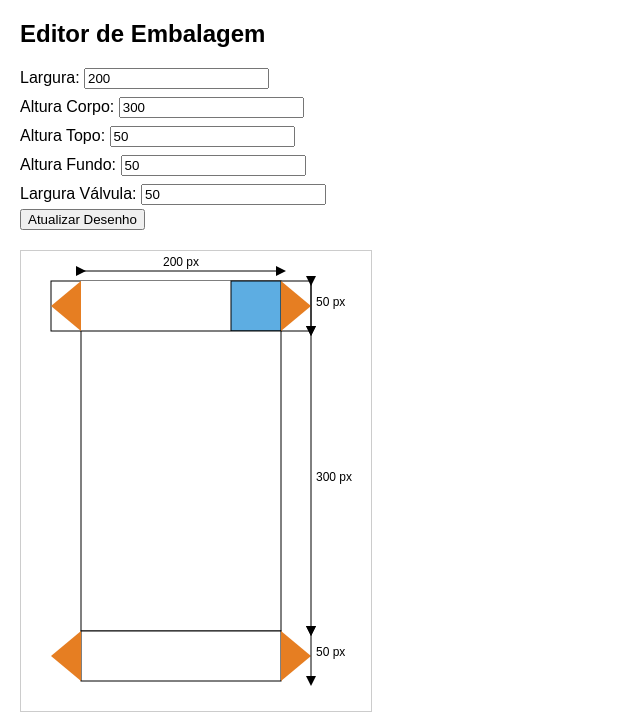
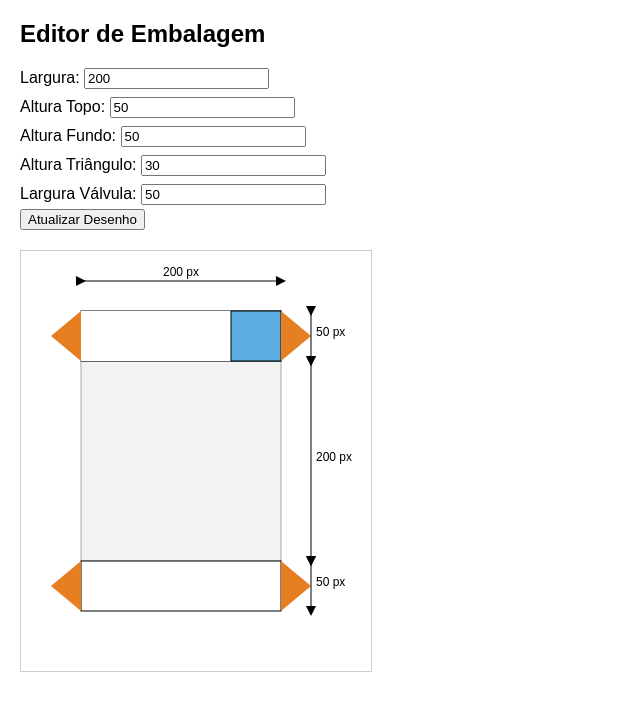
Before and after one commit to Mauthope/tarjas, a plain HTML site: page index.html in a window 1280 px wide. Shown: the whole page, without its empty margins (0-640 px from the left). Drawn offline with Linux system fonts and the light colour scheme.

Commit message:
Update index.html

```diff
--- a/index.html
+++ b/index.html
@@ -25,14 +25,14 @@
   <h2>Editor de Embalagem</h2>
   <form id="form">
     <label>Largura: <input type="number" id="largura" value="200"></label>
-    <label>Altura Corpo: <input type="number" id="corpo" value="300"></label>
     <label>Altura Topo: <input type="number" id="topo" value="50"></label>
     <label>Altura Fundo: <input type="number" id="fundo" value="50"></label>
+    <label>Altura Triângulo: <input type="number" id="triangulo" value="30"></label>
     <label>Largura Válvula: <input type="number" id="valvula" value="50"></label>
     <button type="submit">Atualizar Desenho</button>
   </form>
 
-  <svg id="desenho" width="500" height="600"></svg>
+  <svg id="desenho" width="500" height="700"></svg>
 
   <script>
     const form = document.getElementById('form');
@@ -42,68 +42,67 @@
       e.preventDefault();
 
       const largura = +document.getElementById('largura').value;
-      const corpo = +document.getElementById('corpo').value;
       const topo = +document.getElementById('topo').value;
       const fundo = +document.getElementById('fundo').value;
+      const triangulo = +document.getElementById('triangulo').value;
       const valvula = +document.getElementById('valvula').value;
 
-      const totalHeight = topo + corpo + fundo;
+      const corpoAltura = 200; // altura fixa visível entre os triângulos
+      const offsetX = 60;
+      const offsetY = 30;
+      const totalHeight = topo + corpoAltura + fundo + 2 * triangulo;
+      const dimX = offsetX + largura + 30;
+
       svg.setAttribute('width', largura + 150);
       svg.setAttribute('height', totalHeight + 60);
 
-      const offsetX = 60;
-      const offsetY = 30;
-      const triangleSize = 30;
-      const dimX = offsetX + largura + 30;
+      const corpoY = offsetY + triangulo + topo;
+      const corpoHeight = corpoAltura;
 
       svg.innerHTML = `
-        <!-- Retângulo do topo por baixo e mais largo -->
-        <rect x="${offsetX - triangleSize}" y="${offsetY}" width="${largura + triangleSize * 2}" height="${topo}" fill="white" stroke="#000"/>
+        <!-- Corpo (ao fundo) -->
+        <rect x="${offsetX}" y="${corpoY}" width="${largura}" height="${corpoHeight}" fill="#f2f2f2" stroke="#aaa" />
 
-        <!-- Tarja topo -->
-        <rect x="${offsetX}" y="${offsetY}" width="${largura - valvula}" height="${topo}" fill="white"/>
-
-        <!-- Válvula -->
-        <rect x="${offsetX + largura - valvula}" y="${offsetY}" width="${valvula}" height="${topo}" fill="#5dade2" stroke="#000" />
-
-        <!-- Corpo -->
-        <rect x="${offsetX}" y="${offsetY + topo}" width="${largura}" height="${corpo}" fill="white" stroke="#000"/>
+        <!-- Topo -->
+        <rect x="${offsetX}" y="${offsetY + triangulo}" width="${largura}" height="${topo}" fill="white" stroke="#000"/>
+        <rect x="${offsetX}" y="${offsetY + triangulo}" width="${largura - valvula}" height="${topo}" fill="white"/>
+        <rect x="${offsetX + largura - valvula}" y="${offsetY + triangulo}" width="${valvula}" height="${topo}" fill="#5dade2" stroke="#000" />
 
         <!-- Fundo -->
-        <rect x="${offsetX}" y="${offsetY + topo + corpo}" width="${largura}" height="${fundo}" fill="white" stroke="#000"/>
+        <rect x="${offsetX}" y="${offsetY + triangulo + topo + corpoAltura}" width="${largura}" height="${fundo}" fill="white" stroke="#000"/>
 
-        <!-- Dobras topo (invertidas) -->
+        <!-- Dobras topo (triângulos invertidos) -->
         <polygon points="
-          ${offsetX},${offsetY}
-          ${offsetX - triangleSize},${offsetY + topo / 2}
-          ${offsetX},${offsetY + topo}" fill="#e67e22"/>
+          ${offsetX},${offsetY + triangulo}
+          ${offsetX - triangulo},${offsetY + triangulo + topo / 2}
+          ${offsetX},${offsetY + triangulo + topo}" fill="#e67e22"/>
         <polygon points="
-          ${offsetX + largura},${offsetY}
-          ${offsetX + largura + triangleSize},${offsetY + topo / 2}
-          ${offsetX + largura},${offsetY + topo}" fill="#e67e22"/>
+          ${offsetX + largura},${offsetY + triangulo}
+          ${offsetX + largura + triangulo},${offsetY + triangulo + topo / 2}
+          ${offsetX + largura},${offsetY + triangulo + topo}" fill="#e67e22"/>
 
-        <!-- Dobras fundo (invertidas) -->
+        <!-- Dobras fundo (triângulos invertidos) -->
         <polygon points="
-          ${offsetX},${offsetY + topo + corpo}
-          ${offsetX - triangleSize},${offsetY + topo + corpo + fundo / 2}
-          ${offsetX},${offsetY + topo + corpo + fundo}" fill="#e67e22"/>
+          ${offsetX},${offsetY + triangulo + topo + corpoAltura}
+          ${offsetX - triangulo},${offsetY + triangulo + topo + corpoAltura + fundo / 2}
+          ${offsetX},${offsetY + triangulo + topo + corpoAltura + fundo}" fill="#e67e22"/>
         <polygon points="
-          ${offsetX + largura},${offsetY + topo + corpo}
-          ${offsetX + largura + triangleSize},${offsetY + topo + corpo + fundo / 2}
-          ${offsetX + largura},${offsetY + topo + corpo + fundo}" fill="#e67e22"/>
+          ${offsetX + largura},${offsetY + triangulo + topo + corpoAltura}
+          ${offsetX + largura + triangulo},${offsetY + triangulo + topo + corpoAltura + fundo / 2}
+          ${offsetX + largura},${offsetY + triangulo + topo + corpoAltura + fundo}" fill="#e67e22"/>
 
         <!-- Dimensões -->
-        <line x1="${offsetX}" y1="${offsetY - 10}" x2="${offsetX + largura}" y2="${offsetY - 10}" stroke="black" marker-start="url(#arrow)" marker-end="url(#arrow)"/>
-        <text x="${offsetX + largura / 2}" y="${offsetY - 15}" text-anchor="middle" font-size="12">${largura} px</text>
+        <line x1="${offsetX}" y1="${offsetY}" x2="${offsetX + largura}" y2="${offsetY}" stroke="black" marker-start="url(#arrow)" marker-end="url(#arrow)"/>
+        <text x="${offsetX + largura / 2}" y="${offsetY - 5}" text-anchor="middle" font-size="12">${largura} px</text>
 
-        <line x1="${dimX}" y1="${offsetY}" x2="${dimX}" y2="${offsetY + topo}" stroke="black" marker-start="url(#arrow)" marker-end="url(#arrow)"/>
-        <text x="${dimX + 5}" y="${offsetY + topo / 2}" font-size="12">${topo} px</text>
+        <line x1="${dimX}" y1="${offsetY + triangulo}" x2="${dimX}" y2="${offsetY + triangulo + topo}" stroke="black" marker-start="url(#arrow)" marker-end="url(#arrow)"/>
+        <text x="${dimX + 5}" y="${offsetY + triangulo + topo / 2}" font-size="12">${topo} px</text>
 
-        <line x1="${dimX}" y1="${offsetY + topo}" x2="${dimX}" y2="${offsetY + topo + corpo}" stroke="black" marker-start="url(#arrow)" marker-end="url(#arrow)"/>
-        <text x="${dimX + 5}" y="${offsetY + topo + corpo / 2}" font-size="12">${corpo} px</text>
+        <line x1="${dimX}" y1="${corpoY}" x2="${dimX}" y2="${corpoY + corpoHeight}" stroke="black" marker-start="url(#arrow)" marker-end="url(#arrow)"/>
+        <text x="${dimX + 5}" y="${corpoY + corpoHeight / 2}" font-size="12">${corpoAltura} px</text>
 
-        <line x1="${dimX}" y1="${offsetY + topo + corpo}" x2="${dimX}" y2="${offsetY + topo + corpo + fundo}" stroke="black" marker-start="url(#arrow)" marker-end="url(#arrow)"/>
-        <text x="${dimX + 5}" y="${offsetY + topo + corpo + fundo / 2}" font-size="12">${fundo} px</text>
+        <line x1="${dimX}" y1="${offsetY + triangulo + topo + corpoAltura}" x2="${dimX}" y2="${offsetY + triangulo + topo + corpoAltura + fundo}" stroke="black" marker-start="url(#arrow)" marker-end="url(#arrow)"/>
+        <text x="${dimX + 5}" y="${offsetY + triangulo + topo + corpoAltura + fundo / 2}" font-size="12">${fundo} px</text>
 
         <defs>
           <marker id="arrow" markerWidth="10" markerHeight="10" refX="5" refY="5" orient="auto" markerUnits="strokeWidth">
```
